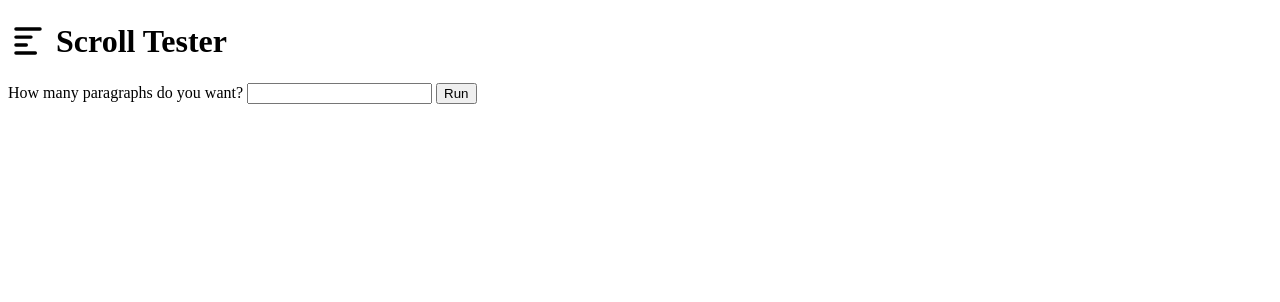
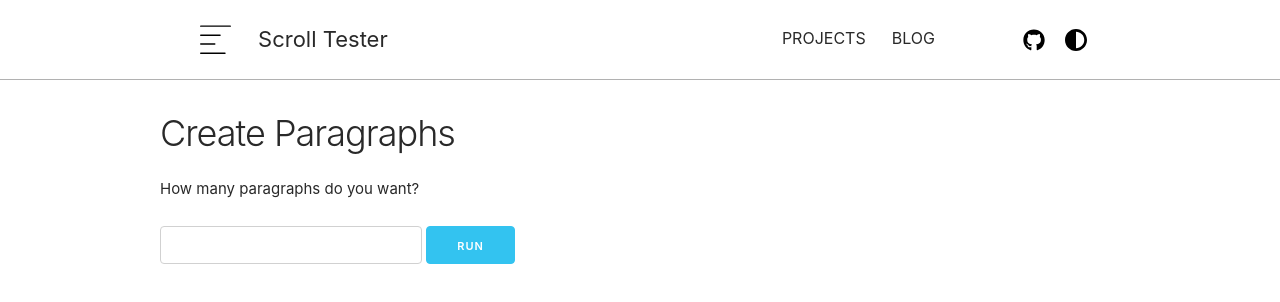
Before and after one commit to radiantbeing/scroll-tester, a plain HTML site: page index.html in a window 1280 px wide. Drawn offline with nearby package versions, Linux system fonts and the light colour scheme; a web font is replaced by a local one.

Commit message:
feat: RADIANT TEMPLATE 기반으로 재빌드

```diff
--- a/common.css
+++ /dev/null
@@ -1,20 +0,0 @@
-.loading-wrapper {
-  margin: 16px 0;
-  display: none;
-}
-
-.loading-bar {
-  height: 8px;
-  background-color: black;
-  border-radius: 8px;
-}
-
-.header h1 {
-  line-height: 40px;
-}
-
-.logo-icon {
-  width: 40px;
-  float: left;
-  padding-right: 8px;
-}
--- a/common.js
+++ b/common.js
@@ -1,8 +1,38 @@
-(async function () {
-  const res = await fetch("lorem.json");
-  const result = await res.json();
+function QS(selector) {
+  return document.querySelector(selector);
+}
 
 const body = QS("#loremBody");
+
+async function appendParagraph(data, index) {
+  setTimeout(() => {
+    renewLoadBar(data.loadBar, data.loadInfo, index, data.quantity);
+
+    const rand = Math.floor(Math.random() * 10);
+    const paragraphText =
+      index +
+      1 +
+      " " +
+      data.text[rand] +
+      " " +
+      data.text[rand] +
+      " " +
+      data.text[rand];
+    const newPara = document.createElement("p");
+    newPara.innerText = "\t" + paragraphText;
+
+    data.body.appendChild(newPara);
+  }, 0);
+}
+
+function renewLoadBar(loadBar, loadInfo, index, quantity) {
+  console.log(index, quantity);
+  loadBar.style.width = `${((index + 1) / quantity) * 100}%`;
+  console.log(loadBar.style.width);
+  loadInfo.textContent = `Generated paragraphs: ${index + 1}/${quantity}`;
+}
+
+// Enter 입력으로 RUN 가능하게 설정
 const loadingBar = QS("#loadingBar");
 const loadingInfo = QS("#loadingInfo");
 
@@ -12,10 +42,11 @@
   }
 });
 
+// RUN 버튼 클릭시 이벤트 리스너
 QS("#runBtn").addEventListener("click", async (event) => {
   body.innerHTML = "";
 
-    const paragraphsNum = QS("#paragraphsNum");
+  const paragraphsNum = QS("#paragraphsNum"); // 문단 개수 입력 양식
   const quantity = parseInt(paragraphsNum.value);
 
   if (isNaN(quantity)) {
@@ -25,34 +56,25 @@
     return;
   }
 
-    QS(".loading-wrapper").style.display = "block";
+  QS("#loadingWrapper").style.display = "block";
 
-    const data = { text: result, quantity: quantity, body: body, loadBar: loadingBar, loadInfo: loadingInfo };
+  const result = await fetchLorem();
+
+  const data = {
+    text: result,
+    quantity: quantity,
+    body: body,
+    loadBar: loadingBar,
+    loadInfo: loadingInfo,
+  };
 
   for (let i = 0; i < quantity; i++) {
     await appendParagraph(data, i);
   }
 });
-})();
 
-function QS(selector) {
-  return document.querySelector(selector);
+async function fetchLorem() {
+  const res = await fetch("lorem.json");
+  const result = await res.json();
+  return result;
 }
-
-async function appendParagraph(data, index) {
-  setTimeout(() => {
-    renewLoadBar(data.loadBar, data.loadInfo, index, data.quantity);
-
-    const rand = Math.floor(Math.random() * 10);
-    const paragraphText = index + 1 + " " + data.text[rand] + " " + data.text[rand] + " " + data.text[rand];
-    const newPara = document.createElement("p");
-    newPara.innerText = "\t" + paragraphText;
-
-    data.body.appendChild(newPara);
-  }, 0);
-
-  function renewLoadBar(loadBar, loadInfo, index, quantity) {
-    loadBar.style.width = `${(index / quantity) * 100}%`;
-    loadInfo.textContent = `Generated paragraphs: ${index + 1}/${quantity}`;
-  }
-}
--- a/index.html
+++ b/index.html
@@ -11,10 +11,29 @@
     <meta charset="UTF-8" />
     <meta name="viewport" content="width=device-width, initial-scale=1.0" />
     <title>Scroll Tester</title>
-    <link rel="shortcut icon" href="icon.svg" type="image/x-icon" />
-    <link rel="stylesheet" href="common.css" />
+    <!-- Favicon -->
+    <link
+      rel="shortcut icon"
+      href="./img/icon/icon_logo_01_dark.svg"
+      type="image/x-icon"
+      media="(prefers-color-scheme: light)"
+    />
+    <link
+      rel="shortcut icon"
+      href="./img/icon/icon_logo_02_light.svg"
+      type="image/x-icon"
+      media="(prefers-color-scheme: dark)"
+    />
+    <!-- RADIANT TEMPLATE -->
+    <link rel="stylesheet" href="./radiant_template/css/radiant_template.css" />
+    <script defer src="./radiant_template/js/radiant_template.js"></script>
+    <!-- Custom -->
+    <script defer src="common.js"></script>
     <!-- Global site tag (gtag.js) - Google Analytics -->
-    <script async src="https://www.googletagmanager.com/gtag/js?id=G-GM69QX6Y3Y"></script>
+    <script
+      async
+      src="https://www.googletagmanager.com/gtag/js?id=G-GM69QX6Y3Y"
+    ></script>
     <script>
       window.dataLayer = window.dataLayer || [];
       function gtag() {
@@ -24,22 +43,76 @@
 
       gtag("config", "G-GM69QX6Y3Y");
     </script>
+    <style>
+      body,
+      body[data-theme="light"] {
+        --bar-color: #292929;
+      }
+
+      body[data-theme="dark"] {
+        --bar-color: #ffffff;
+      }
+
+      .container {
+        margin-top: 3rem;
+      }
+      .loading-wrapper {
+        margin: 16px 0;
+        display: none;
+      }
+      .loading-bar {
+        height: 4px;
+        background-color: var(--bar-color);
+        border-radius: 8px;
+      }
+    </style>
   </head>
   <body>
-    <div class="header">
-      <img class="logo-icon" src="icon.svg" alt="icon" />
-      <h1>Scroll Tester</h1>
+    <!-- RADIANT TEMPLATE Navigation Bar -->
+    <nav class="navbar">
+      <div class="navbar-brand">
+        <img
+          class="navbar-brand-logo"
+          src="./img/icon/icon_logo_01_dark.svg"
+          alt="brand"
+        />
+        <a class="navbar-brand-title">Scroll Tester</a>
       </div>
+      <div class="navbar-navs" id="navbarNavs">
+        <ul class="navbar-links">
+          <li class="navbar-link-item"><a href="#">PROJECTS</a></li>
+          <li class="navbar-link-item"><a href="#">BLOG</a></li>
+        </ul>
+        <ul class="navbar-socials">
+          <li class="navbar-social-item">
+            <a href="#" target="_blank">
+              <img src="./img/icon/icon_github_01_dark.svg" alt="github" />
+            </a>
+          </li>
+          <!-- If you want to use dark mode, don't delete this <li> tag -->
+          <li class="navbar-social-item">
+            <a href="#" class="dark-mode-toggle" id="darkModeToggle">
+              <img
+                src="./img/icon/icon_half_circle_01_light.svg"
+                alt="dark mode"
+              />
+            </a>
+          </li>
+        </ul>
+      </div>
+    </nav>
+    <div class="container">
+      <h3>Create Paragraphs</h3>
+      <p>How many paragraphs do you want?</p>
       <div>
-      How many paragraphs do you want?
         <input type="text" id="paragraphsNum" />
-      <button id="runBtn">Run</button>
+        <button class="button-primary" id="runBtn">Run</button>
       </div>
-    <div class="loading-wrapper">
+      <div class="loading-wrapper" id="loadingWrapper">
         <div class="loading-bar" id="loadingBar"></div>
         <div id="loadingInfo"></div>
       </div>
       <div id="loremBody"></div>
-    <script src="common.js"></script>
+    </div>
   </body>
 </html>
--- /dev/null
+++ b/radiant_template/css/radiant_template.css
@@ -0,0 +1,236 @@
+@import url("https://cdn.jsdelivr.net/npm/normalize.css@8.0.1/normalize.css");
+@import url("https://cdnjs.cloudflare.com/ajax/libs/skeleton/2.0.4/skeleton.css");
+@import url("https://cdn.jsdelivr.net/gh/orioncactus/pretendard/dist/web/static/pretendard-dynamic-subset.css");
+
+/* Override body of Skeleton */
+body {
+  font-family: Pretendard, -apple-system, BlinkMacSystemFont, system-ui, Roboto,
+    "Helvetica Neue", "Segoe UI", "Apple SD Gothic Neo", "Noto Sans KR",
+    "Malgun Gothic", "Apple Color Emoji", "Segoe UI Emoji", "Segoe UI Symbol",
+    sans-serif;
+}
+
+/* Variables according to Dark Mode  */
+body,
+body[data-theme="light"] {
+  --font-color: #292929;
+  --background-color: #ffffff;
+  --header-color: #ffffff;
+  --icon-filter: none;
+}
+
+body[data-theme="dark"] {
+  --font-color: #ffffff;
+  --background-color: #292929;
+  --header-color: #222222;
+  --icon-filter: invert();
+}
+
+/* ========== Coloring ========== */
+body {
+  background-color: var(--background-color);
+  color: var(--font-color);
+}
+
+a.navbar-brand-title {
+  color: var(--font-color);
+}
+
+.navbar-social-item > a > img,
+img.navbar-brand-logo,
+.navbar-toggle > img {
+  filter: var(--icon-filter);
+}
+
+/* ========== Navbar ========== */
+nav.navbar {
+  position: relative;
+  display: flex;
+  flex-direction: column;
+  border-bottom: 1px solid rgba(100, 100, 100, 0.5);
+  box-sizing: border-box;
+  background-color: var(--header-color);
+}
+
+div.navbar-brand {
+  display: flex;
+  margin: 1.6rem 5vw;
+  align-items: center;
+}
+
+img.navbar-brand-logo {
+  width: 4rem;
+  height: 4rem;
+}
+
+a.navbar-brand-title {
+  --background-color: white;
+  text-decoration: none;
+  font-size: 1.8rem;
+  margin-left: 1.6rem;
+}
+
+div.navbar-navs {
+  display: flex;
+  flex-direction: column;
+  align-items: center;
+  display: none;
+}
+
+div.navbar-navs.active {
+  display: flex;
+}
+
+ul.navbar-links {
+  display: flex;
+  flex-direction: column;
+  align-items: center;
+  margin: 0;
+}
+
+li.navbar-link-item {
+  list-style: none;
+  margin-top: 0.8rem;
+  margin-bottom: calc(0.8rem - 1px);
+  transition: border-color 0.5s;
+  border-bottom: 1px solid transparent;
+}
+
+li.navbar-link-item:hover {
+  border-color: var(--font-color);
+}
+
+li.navbar-link-item > a {
+  font-size: 1.6rem;
+  text-decoration: none;
+  color: var(--font-color);
+  --background-color: white;
+}
+
+ul.navbar-socials {
+  display: flex;
+  align-items: center;
+  justify-content: center;
+  margin: 1.6rem 0;
+}
+
+li.navbar-social-item {
+  list-style: none;
+  margin-top: 0;
+  margin-bottom: 0;
+  margin-left: 1.6rem;
+}
+
+li.navbar-social-item:first-child {
+  margin-left: 0;
+}
+
+li.navbar-social-item > a {
+  display: inline-block;
+  width: 2.2rem;
+  height: 2.2rem;
+}
+
+li.navbar-social-item > a > img {
+  width: 2.2rem;
+  height: 2.2rem;
+}
+
+a.navbar-toggle {
+  position: absolute;
+  top: 2.1rem;
+  right: 5vw;
+  width: 3rem;
+  height: 3rem;
+}
+
+a.navbar-toggle > img {
+  width: 3rem;
+  height: 3rem;
+}
+
+/* Larger than tablet */
+@media (min-width: 750px) {
+  nav.navbar {
+    height: 8rem;
+    flex-direction: row;
+    justify-content: space-around;
+    align-items: center;
+  }
+
+  div.navbar-brand {
+    margin: 0;
+  }
+
+  img.navbar-brand-logo {
+    width: 4.5rem;
+    height: 4.5rem;
+  }
+
+  a.navbar-brand-title {
+    font-size: 2.2rem;
+    margin-left: 2rem;
+  }
+
+  div.navbar-navs {
+    display: flex;
+    flex-direction: row;
+    justify-content: space-between;
+  }
+
+  ul.navbar-links {
+    flex-direction: row;
+  }
+
+  li.navbar-link-item {
+    padding: 0.4rem 0.8rem;
+    margin-left: 1rem;
+    margin-bottom: 0;
+    margin-top: 0;
+  }
+
+  li.navbar-link-item:hover {
+    border-bottom: 1px solid var(--font-color);
+    margin-bottom: 0px;
+  }
+
+  li.navbar-link-item:first-child {
+    margin-left: 0;
+  }
+
+  li.navbar-link-item > a {
+    font-size: 1.6rem;
+    text-decoration: none;
+    color: var(--font-color);
+    --background-color: white;
+  }
+
+  ul.navbar-socials {
+    margin: 0;
+    height: 2.2rem;
+    margin-left: 8rem;
+  }
+
+  li.navbar-social-item {
+    height: 2.2rem;
+    margin-left: 2rem;
+  }
+
+  li.navbar-social-item:first-child {
+    margin-left: 0;
+  }
+
+  li.navbar-social-item > a {
+    width: 2.2rem;
+    height: 2.2rem;
+  }
+
+  li.navbar-social-item > a > img {
+    width: 2.2rem;
+    height: 2.2rem;
+  }
+
+  a.navbar-toggle {
+    display: none;
+  }
+}
--- /dev/null
+++ b/radiant_template/js/radiant_template.js
@@ -0,0 +1,51 @@
+// Code for Menu Toggle Button
+function createElement(string) {
+  const temp = document.createElement("template");
+  temp.innerHTML = string;
+  return temp.content;
+}
+
+const toggleButton = createElement(/* html */ `
+    <a class="navbar-toggle" id="navbarToggle" href="#">
+        <img src="radiant_template/img/icon/icon_toggle_01_dark.svg" alt="toggle button">
+    </a>`);
+
+document.body.appendChild(toggleButton);
+
+const navbarToggle = document.querySelector("#navbarToggle");
+const navbarNavs = document.querySelector("#navbarNavs");
+navbarToggle.addEventListener("click", (e) => {
+  e.preventDefault();
+  navbarNavs.classList.toggle("active");
+});
+
+// Code for dark mode activation
+
+if (localStorage.getItem("dark-mode") === null) {
+  const preferDarkMode = window.matchMedia(
+    "(prefers-color-scheme: dark)"
+  ).matches;
+  localStorage.setItem("dark-mode", preferDarkMode);
+}
+
+const preferDarkMode = JSON.parse(localStorage.getItem("dark-mode"));
+
+if (preferDarkMode) document.body.dataset.theme = "dark";
+else document.body.dataset.theme = "false";
+
+function toggleDarkMode() {
+  if (document.body.dataset.theme === "dark") {
+    document.body.dataset.theme = "light";
+    localStorage.setItem("dark-mode", "false");
+  } else {
+    document.body.dataset.theme = "dark";
+    localStorage.setItem("dark-mode", "true");
+  }
+}
+
+const darkModeToggle = document.querySelector("#darkModeToggle");
+
+darkModeToggle.addEventListener("click", (e) => {
+  e.preventDefault();
+  toggleDarkMode();
+});
```
Also changed, not shown: img/icon/icon_github_01_dark.svg (added), img/icon/icon_half_circle_01_light.svg (added), img/icon/icon_logo_01_dark.svg (added), img/icon/icon_logo_02_light.svg (added), radiant_template/img/icon/icon_toggle_01_dark.svg (added). Lines whose indentation alone changed are shown as unchanged.
